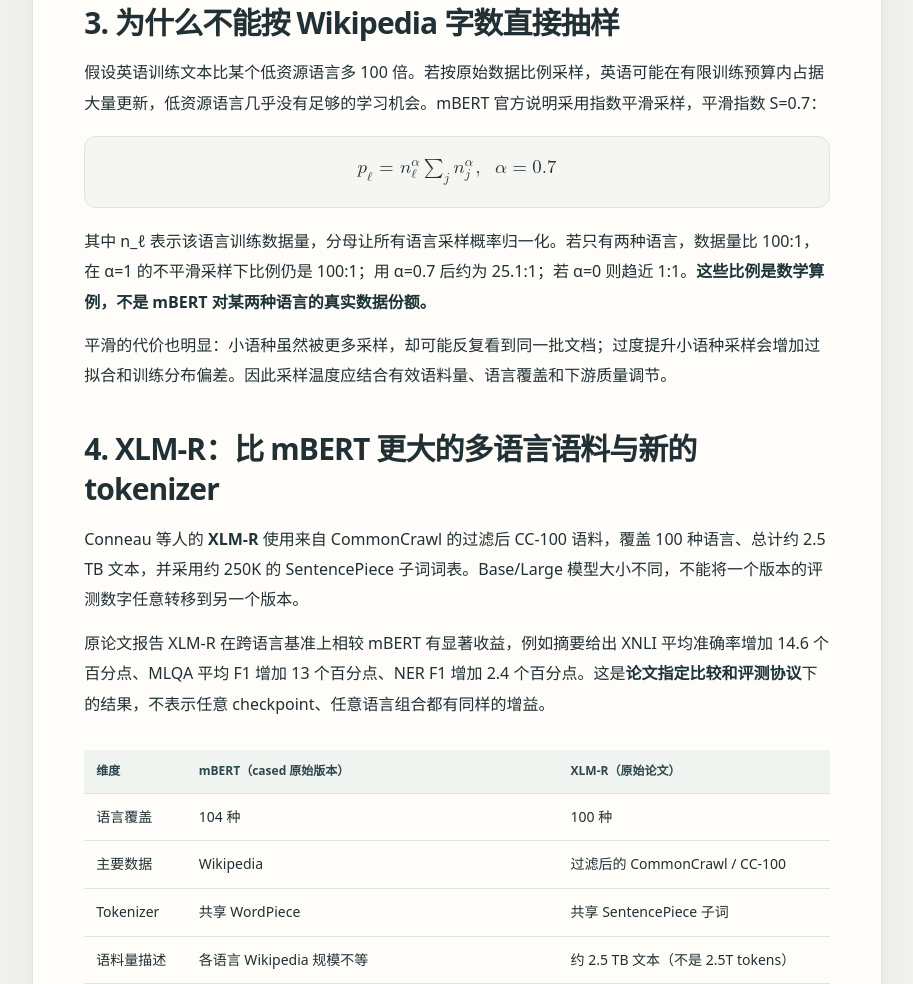
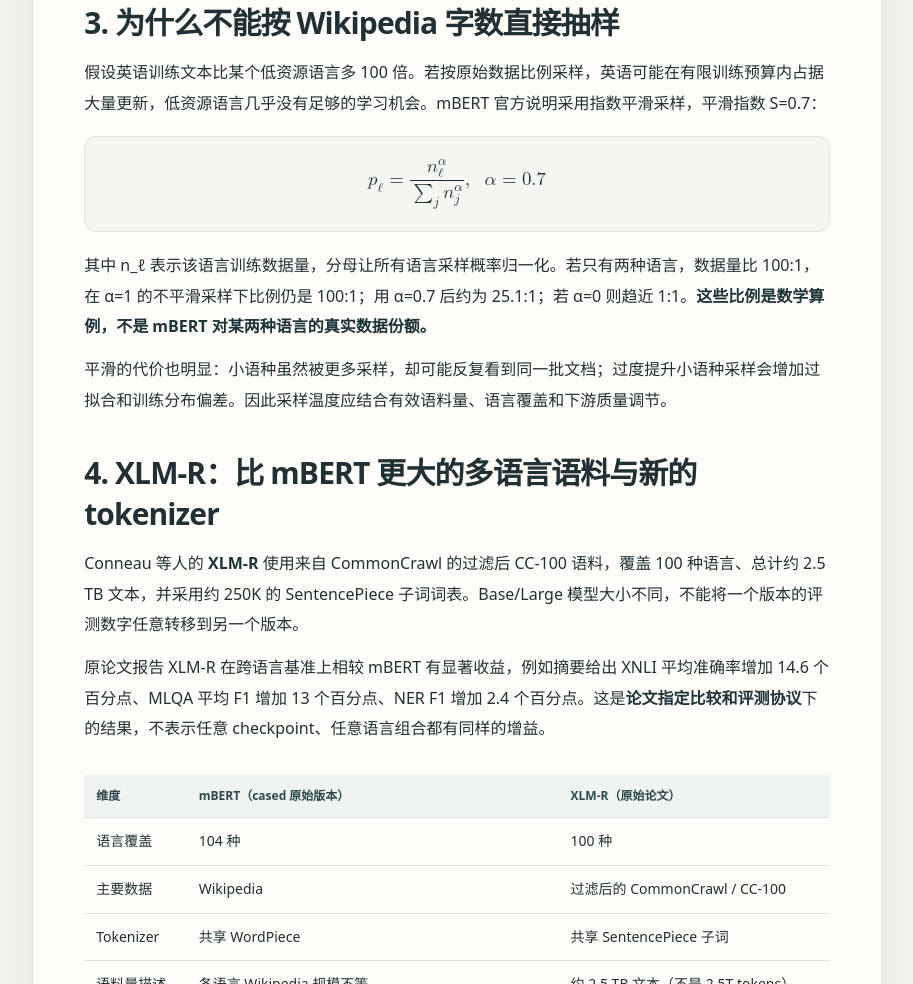
Before and after one commit to 1998x-stack/Bert-tutorial, a website: page articles/13-multilingual-transfer.html in a window 1280 px wide. Shown: the part 1580-2564 px from the top of the page, without its empty margins (280-1193 px from the left). Drawn offline with Linux system fonts and the light colour scheme.

Commit message:
fix(Bert-tutorial): correct language-sampling mfrac and duplicate tabindex in chapter 13

```diff
--- a/articles/13-multilingual-transfer.html
+++ b/articles/13-multilingual-transfer.html
@@ -20,7 +20,7 @@
 </section>
 <section id="sampling"><h2>3. 为什么不能按 Wikipedia 字数直接抽样</h2>
 <p>假设英语训练文本比某个低资源语言多 100 倍。若按原始数据比例采样，英语可能在有限训练预算内占据大量更新，低资源语言几乎没有足够的学习机会。mBERT 官方说明采用指数平滑采样，平滑指数 S=0.7：</p>
-<div class="math-group"><div class="math-scroll" tabindex="0" role="region" tabindex="0" aria-label="语言采样概率"><math display="block" aria-label="语言 l 的采样概率等于它的数据量占比的 alpha 次方，除以所有语言同样幂次之和"><mrow><msub><mi>p</mi><mi>ℓ</mi></msub><mo>=</mo><mfrac><msubsup><mi>n</mi><mi>ℓ</mi><mi>α</mi></msubsup><munder><mo>∑</mo><mi>j</mi></munder><msubsup><mi>n</mi><mi>j</mi><mi>α</mi></msubsup></mfrac><mo>,</mo><mspace width=".6em"/><mi>α</mi><mo>=</mo><mn>0.7</mn></mrow></math></div></div>
+<div class="math-group"><div class="math-scroll" tabindex="0" role="region" aria-label="语言采样概率"><math display="block" aria-label="语言 l 的采样概率等于它的数据量占比的 alpha 次方，除以所有语言同样幂次之和"><mrow><msub><mi>p</mi><mi>ℓ</mi></msub><mo>=</mo><mfrac><msubsup><mi>n</mi><mi>ℓ</mi><mi>α</mi></msubsup><mrow><munder><mo>∑</mo><mi>j</mi></munder><msubsup><mi>n</mi><mi>j</mi><mi>α</mi></msubsup></mrow></mfrac><mo>,</mo><mspace width=".6em"/><mi>α</mi><mo>=</mo><mn>0.7</mn></mrow></math></div></div>
 <p>其中 n_ℓ 表示该语言训练数据量，分母让所有语言采样概率归一化。若只有两种语言，数据量比 100:1，在 α=1 的不平滑采样下比例仍是 100:1；用 α=0.7 后约为 25.1:1；若 α=0 则趋近 1:1。<strong>这些比例是数学算例，不是 mBERT 对某两种语言的真实数据份额。</strong></p>
 <p>平滑的代价也明显：小语种虽然被更多采样，却可能反复看到同一批文档；过度提升小语种采样会增加过拟合和训练分布偏差。因此采样温度应结合有效语料量、语言覆盖和下游质量调节。</p>
 </section>
```
